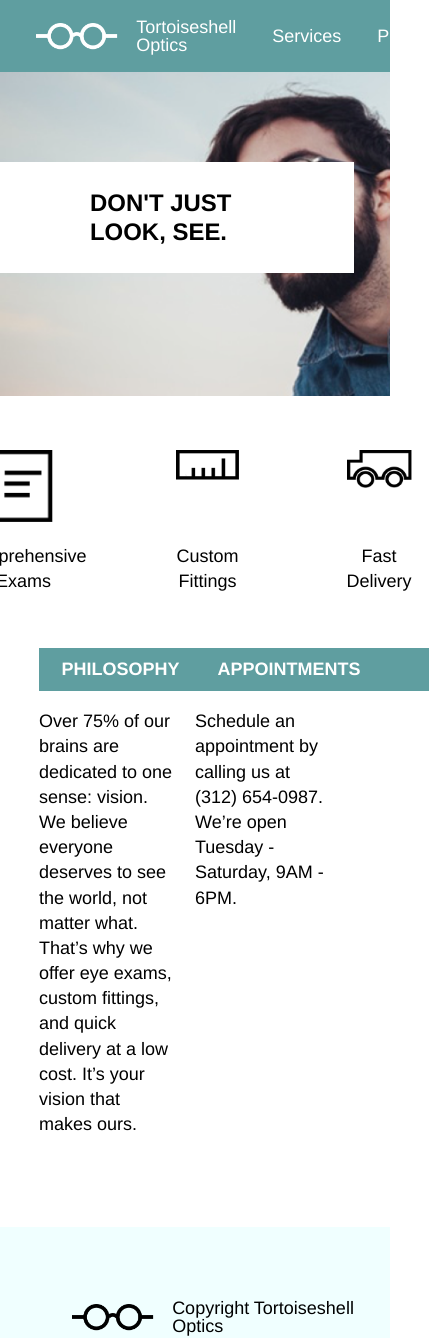
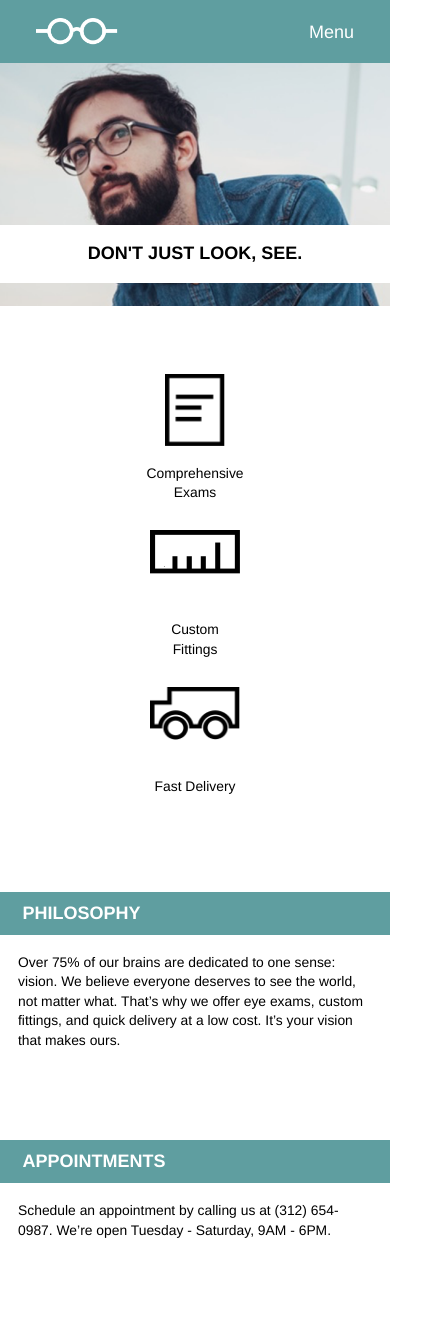
Before and after one commit to mxnxmxm/TortoiseshellOptic, a plain HTML site: page index.html in a window 390 px wide. Shown: the top 1338 px of the page, 429 px wide, since content can reach past the window. Drawn offline with Linux system fonts and the light colour scheme.

Commit message:
Finish design and development

```diff
--- a/index.html
+++ b/index.html
@@ -12,14 +12,15 @@
         <div class="overhead">
           <div class="company-id">
             <img src="./resources/images/logo-white.png" class="company-id-image">
-            <p>Tortoiseshell Optics</p>
+            <p class="company-name">Tortoiseshell Optics</p>
           </div>
           <nav>
-            <ul>
+            <ul class="large-screen-nav-menu">
               <li>Services</li>
               <li>Products</li>
               <li>Contact</li>
             </ul>
+            <p class="small-screen-nav-menu">Menu</p>
           </nav>
         </div>
       </div>
@@ -76,7 +77,7 @@
     <div class="site-container">
       <div class="footer-items">
         <img src="./resources/images/logo-black.png" class="company-id-image">
-        <p>Copyright Tortoiseshell Optics</p>
+        <p class="company-name">Copyright Tortoiseshell Optics</p>
       </div>
     </div>
   </footer>
--- a/resources/css/style.css
+++ b/resources/css/style.css
@@ -58,6 +58,10 @@ h1 {
 .company-id-image {
   height: 1.5rem;
   margin-right: 1rem;
+}
+
+.small-screen-nav-menu {
+  display: none;
 }
 
 .card-container {
@@ -139,12 +143,19 @@ h1 {
   padding: 4rem 0 4rem 4rem;
 }
 
-@media only screen and (max-width: 1024px) {
+@media only screen and (max-width: 1024px) and (min-width:470px){
   h1 {
     font-size: 1.33rem;
     padding: 1.5rem 5rem;
   }
 
+  .motto-card {
+    margin-right: 2rem;
+    margin-top: 5rem;
+  }
+}
+
+@media only screen and (max-width: 1024px) {
   .site-container {
     width: 100%;
   }
@@ -156,9 +167,72 @@ h1 {
   .overhead {
     margin: 0 auto;
   }
+}
+
+
+@media only screen and (max-width: 470px) {
+  h1 {
+    font-size: 1rem;
+    padding: 1rem 0 1rem 0;
+  }
+
+  .banner {
+    height: 17rem;
+    background-position: 20%;
+  }
+
+  .company-name {
+    display: none;
+  }
+
+  .large-screen-nav-menu {
+    display: none;
+  }
+
+  .small-screen-nav-menu {
+    display: inline;
+  }
+
+  .card-container {
+    display: inline;
+  }
 
   .motto-card {
-    margin-right: 2rem;
-    margin-top: 5rem;
+    margin: 9rem auto 0 auto;
+    text-align: center;
+  }
+
+  .selling-point-grid {
+    flex-direction: column;
+    align-items: center;
+    height: auto;
+    margin: 3.77rem auto;
+  }
+
+  .selling-point p {
+    font-size: 0.77rem;
+    margin-bottom: 1.54rem;
+  }
+
+  .quick-hits-grid {
+    flex-direction: column;
+  }
+
+  .quick-hit {
+    width: 100%;
+    margin-bottom: 4rem;
+  }
+
+  .quick-hit-title {
+    width: 100%;
+  }
+
+  .quick-hit-info {
+    margin: 1rem;
+    font-size: 0.77rem;
+  }
+
+  .footer-items {
+    justify-content: center;
   }
 }
```
